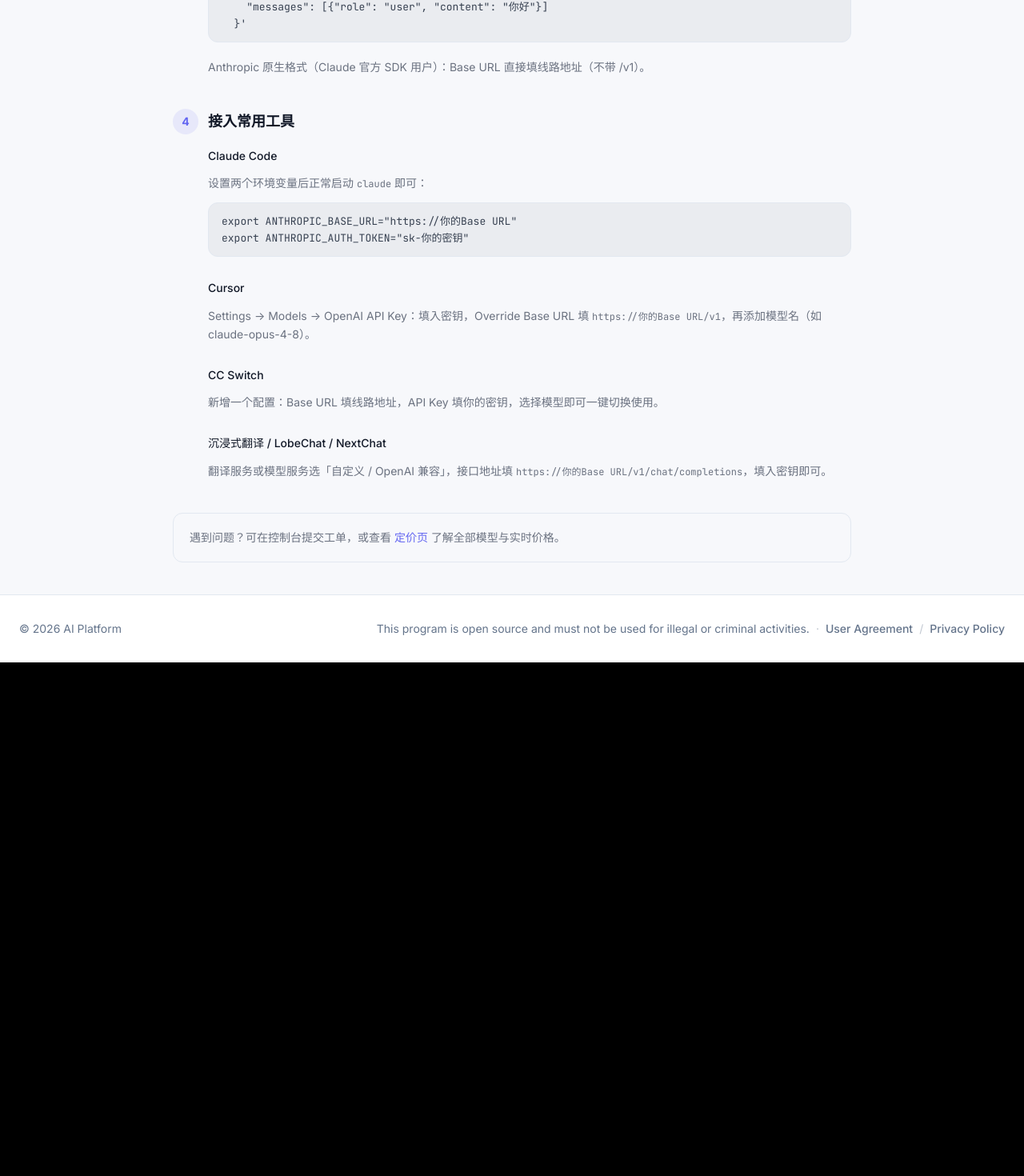
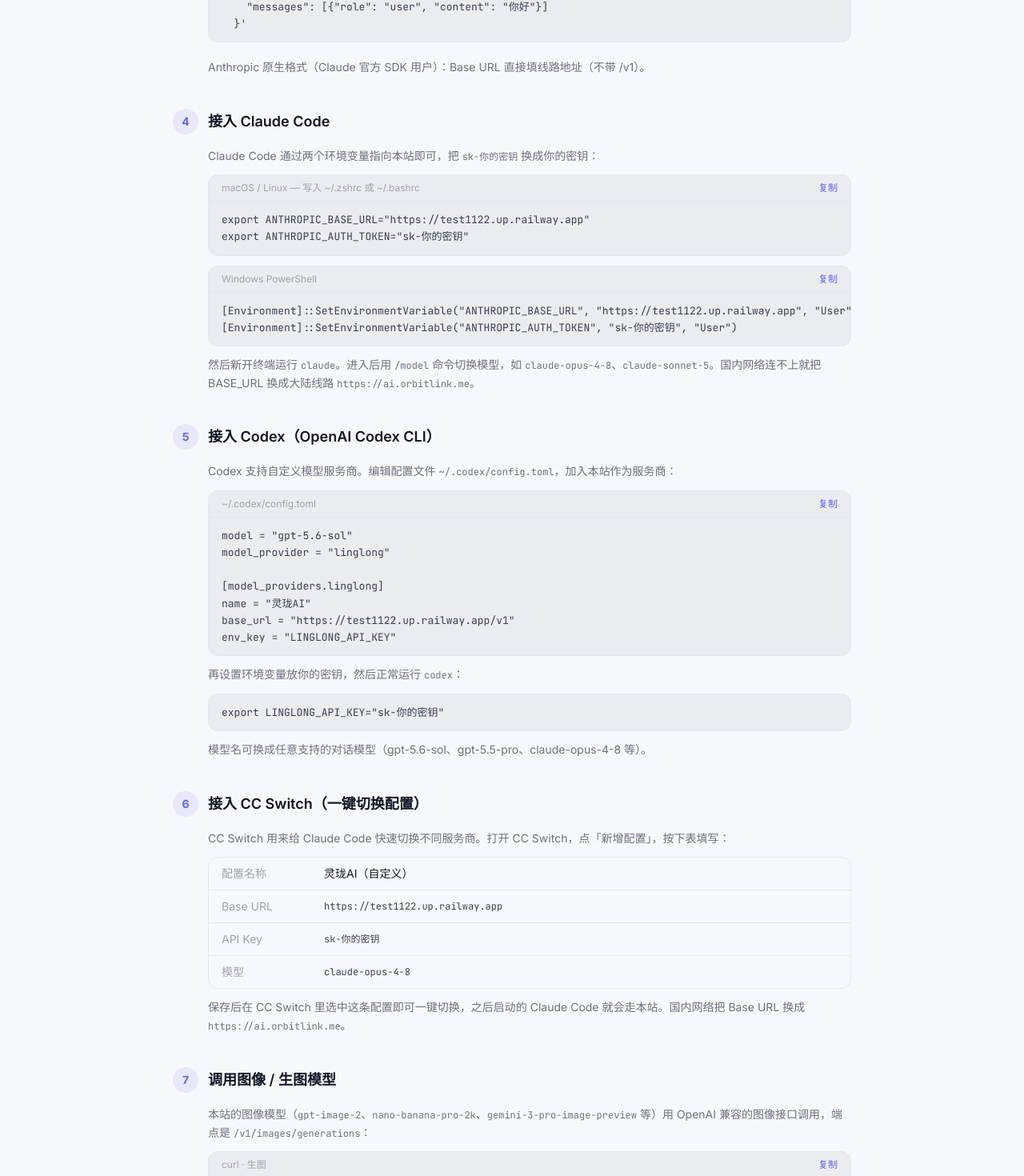
Before and after one commit to niluo1017/Sub-Router, a React (Vite) app: page /docs in a window 1280 px wide. Shown: the part 1153-2623 px from the top of the page at 80% size. Before the commit the page ends 1981 px from the top, so only its background shows below. Built offline with nearby package versions, Linux system fonts and the light colour scheme; no server answers.

Commit message:
Add files via upload

```diff
--- a/src/pages/UsageDocs.jsx
+++ b/src/pages/UsageDocs.jsx
@@ -105,22 +105,71 @@ export default function UsageDocs() {
         <p className="mt-2">Anthropic 原生格式（Claude 官方 SDK 用户）：Base URL 直接填线路地址（不带 /v1）。</p>
       </Step>
 
-      <Step n={4} title="接入常用工具">
-        <p className="font-medium text-page">Claude Code</p>
-        <p>设置两个环境变量后正常启动 <code className="font-mono text-xs">claude</code> 即可：</p>
+      <Step n={4} title="接入 Claude Code">
+        <p>Claude Code 通过两个环境变量指向本站即可，把 <code className="font-mono text-xs">sk-你的密钥</code> 换成你的密钥：</p>
         <CodeBlock
-          code={`export ANTHROPIC_BASE_URL="https://你的Base URL"
+          label="macOS / Linux — 写入 ~/.zshrc 或 ~/.bashrc"
+          code={`export ANTHROPIC_BASE_URL="https://test1122.up.railway.app"
 export ANTHROPIC_AUTH_TOKEN="sk-你的密钥"`}
         />
+        <CodeBlock
+          label="Windows PowerShell"
+          code={`[Environment]::SetEnvironmentVariable("ANTHROPIC_BASE_URL", "https://test1122.up.railway.app", "User")
+[Environment]::SetEnvironmentVariable("ANTHROPIC_AUTH_TOKEN", "sk-你的密钥", "User")`}
+        />
+        <p>然后新开终端运行 <code className="font-mono text-xs">claude</code>。进入后用 <code className="font-mono text-xs">/model</code> 命令切换模型，如 <code className="font-mono text-xs">claude-opus-4-8</code>、<code className="font-mono text-xs">claude-sonnet-5</code>。国内网络连不上就把 BASE_URL 换成大陆线路 <code className="font-mono text-xs">https://ai.orbitlink.me</code>。</p>
+      </Step>
 
-        <p className="font-medium text-page mt-4">Cursor</p>
-        <p>Settings → Models → OpenAI API Key：填入密钥，Override Base URL 填 <code className="font-mono text-xs">https://你的Base URL/v1</code>，再添加模型名（如 claude-opus-4-8）。</p>
+      <Step n={5} title="接入 Codex（OpenAI Codex CLI）">
+        <p>Codex 支持自定义模型服务商。编辑配置文件 <code className="font-mono text-xs">~/.codex/config.toml</code>，加入本站作为服务商：</p>
+        <CodeBlock
+          label="~/.codex/config.toml"
+          code={`model = "gpt-5.6-sol"
+model_provider = "linglong"
 
-        <p className="font-medium text-page mt-4">CC Switch</p>
-        <p>新增一个配置：Base URL 填线路地址，API Key 填你的密钥，选择模型即可一键切换使用。</p>
+[model_providers.linglong]
+name = "灵珑AI"
+base_url = "https://test1122.up.railway.app/v1"
+env_key = "LINGLONG_API_KEY"`}
+        />
+        <p>再设置环境变量放你的密钥，然后正常运行 <code className="font-mono text-xs">codex</code>：</p>
+        <CodeBlock code={`export LINGLONG_API_KEY="sk-你的密钥"`} />
+        <p>模型名可换成任意支持的对话模型（gpt-5.6-sol、gpt-5.5-pro、claude-opus-4-8 等）。</p>
+      </Step>
 
-        <p className="font-medium text-page mt-4">沉浸式翻译 / LobeChat / NextChat</p>
-        <p>翻译服务或模型服务选「自定义 / OpenAI 兼容」，接口地址填 <code className="font-mono text-xs">https://你的Base URL/v1/chat/completions</code>，填入密钥即可。</p>
+      <Step n={6} title="接入 CC Switch（一键切换配置）">
+        <p>CC Switch 用来给 Claude Code 快速切换不同服务商。打开 CC Switch，点「新增配置」，按下表填写：</p>
+        <div className="rounded-xl border border-page-divider overflow-hidden">
+          <table className="w-full text-sm">
+            <tbody>
+              <tr className="border-b border-page-divider"><td className="px-4 py-2.5 text-page-muted w-32">配置名称</td><td className="px-4 py-2.5 text-page">灵珑AI（自定义）</td></tr>
+              <tr className="border-b border-page-divider"><td className="px-4 py-2.5 text-page-muted">Base URL</td><td className="px-4 py-2.5 font-mono text-xs text-page-label">https://test1122.up.railway.app</td></tr>
+              <tr className="border-b border-page-divider"><td className="px-4 py-2.5 text-page-muted">API Key</td><td className="px-4 py-2.5 font-mono text-xs text-page-label">sk-你的密钥</td></tr>
+              <tr><td className="px-4 py-2.5 text-page-muted">模型</td><td className="px-4 py-2.5 font-mono text-xs text-page-label">claude-opus-4-8</td></tr>
+            </tbody>
+          </table>
+        </div>
+        <p>保存后在 CC Switch 里选中这条配置即可一键切换，之后启动的 Claude Code 就会走本站。国内网络把 Base URL 换成 <code className="font-mono text-xs">https://ai.orbitlink.me</code>。</p>
+      </Step>
+
+      <Step n={7} title="调用图像 / 生图模型">
+        <p>本站的图像模型（<code className="font-mono text-xs">gpt-image-2</code>、<code className="font-mono text-xs">nano-banana-pro-2k</code>、<code className="font-mono text-xs">gemini-3-pro-image-preview</code> 等）用 OpenAI 兼容的图像接口调用，端点是 <code className="font-mono text-xs">/v1/images/generations</code>：</p>
+        <CodeBlock
+          label="curl · 生图"
+          code={`curl https://test1122.up.railway.app/v1/images/generations \\
+  -H "Content-Type: application/json" \\
+  -H "Authorization: Bearer sk-你的密钥" \\
+  -d '{
+    "model": "gpt-image-2",
+    "prompt": "一只在星空下奔跑的柴犬，插画风格",
+    "size": "1024x1024"
+  }'`}
+        />
+        <p>在支持「图像生成」的客户端（如 LobeChat、NextChat）里，服务商选 OpenAI 兼容、地址填线路地址、密钥填你的 Key，模型选上面任意图像模型，就能在对话框里直接出图。视频模型（<code className="font-mono text-xs">seedance-2.0</code>、<code className="font-mono text-xs">grok-video</code>）同理，按次计费，具体参数见 <Link to="/pricing" className="text-brand-500 hover:text-brand-600">定价页</Link>。</p>
+      </Step>
+
+      <Step n={8} title="接入沉浸式翻译 / LobeChat / NextChat">
+        <p>这类工具选「自定义 / OpenAI 兼容」服务，接口地址填 <code className="font-mono text-xs">https://test1122.up.railway.app/v1/chat/completions</code>（国内用 <code className="font-mono text-xs">https://ai.orbitlink.me/v1/chat/completions</code>），填入密钥，模型选你要的即可。沉浸式翻译推荐用 <code className="font-mono text-xs">gemini-3.5-flash</code> 或 <code className="font-mono text-xs">deepseek-v4-flash</code>，快且便宜。</p>
       </Step>
 
       <div className="rounded-xl border border-page-divider bg-page-surface/50 p-5 text-sm text-page-secondary">
```
